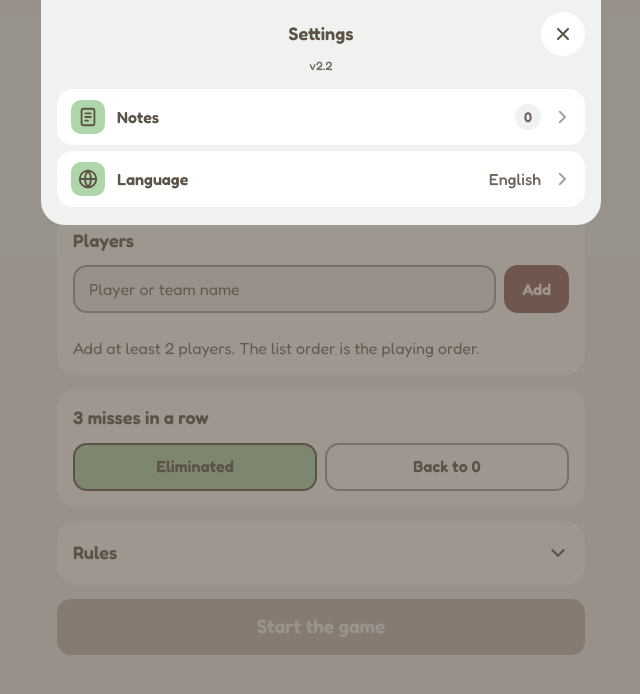
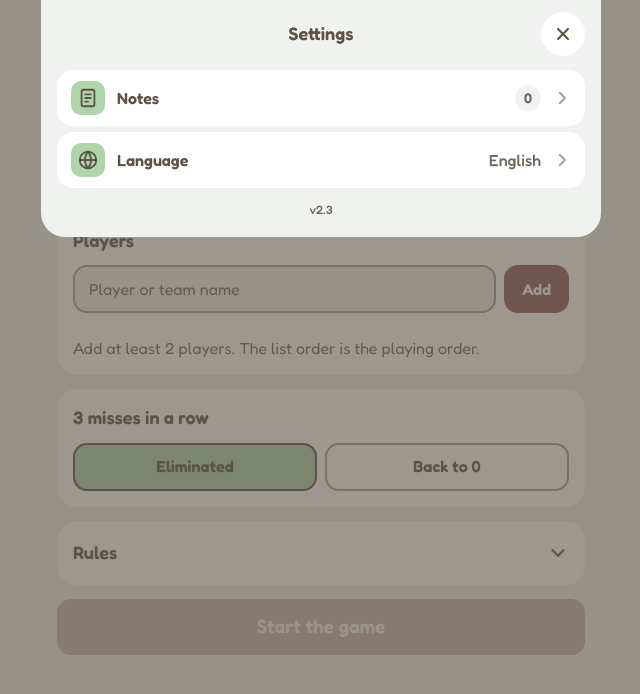
Before and after one commit to Womack82/molkky, a plain HTML site: page index.html in a window 1280 px wide. Both pictures are taken after a click on the button "Settings". Shown: the whole page, without its empty margins (319-959 px from the left). Drawn offline with Linux system fonts and the light colour scheme.

Commit message:
Version affichée en bas du panneau Réglages (v2.3)
Co-Authored-By: Claude Opus 5.5 <noreply@anthropic.com>

```diff
--- a/index.html
+++ b/index.html
@@ -545,7 +545,7 @@
   .sheet-head h2 { margin: 0; text-align: center; grid-column: 2; }
   .sheet-head #settings-back { grid-column: 1; grid-row: 1; }
   .sheet-head #settings-close { grid-column: 3; grid-row: 1; }
-  .sheet-head .sheet-ver { grid-column: 2; grid-row: 2; margin: 2px 0 0; text-align: center; align-self: auto; padding: 0; }
+  .sheet-ver { display: block; margin: 14px 0 0; padding: 0; text-align: center; }
   .round {
     width: 44px; height: 44px; min-width: 44px; min-height: 44px; padding: 0;
     border: 0; border-radius: 50%; background: var(--card); color: var(--text);
@@ -864,7 +864,6 @@
         <svg viewBox="0 0 24 24" width="20" height="20" fill="none" stroke="currentColor" stroke-width="2.5" stroke-linecap="round" stroke-linejoin="round" aria-hidden="true"><path d="M15 5l-7 7 7 7"/></svg>
       </button>
       <h2 id="settings-title" data-i18n="settings">Réglages</h2>
-      <span class="app-version sheet-ver"></span>
       <button type="button" id="settings-close" class="round" data-i18n-aria="close" aria-label="Fermer">
         <svg viewBox="0 0 24 24" width="20" height="20" fill="none" stroke="currentColor" stroke-width="2.5" stroke-linecap="round" aria-hidden="true"><path d="M6 6l12 12M18 6L6 18"/></svg>
       </button>
@@ -888,6 +887,7 @@
       <button type="button" class="set-row" role="radio" data-lang="en" lang="en"><span class="set-txt">English</span><span class="set-check" aria-hidden="true"></span></button>
       <button type="button" class="set-row" role="radio" data-lang="es" lang="es"><span class="set-txt">Español</span><span class="set-check" aria-hidden="true"></span></button>
     </div>
+    <span class="app-version sheet-ver"></span>
   </div>
 </dialog>
 
@@ -936,7 +936,7 @@
 (function () {
   'use strict';
 
-  var APP_VERSION = '2.2'; // à augmenter à chaque mise à jour (1.1, 1.2...)
+  var APP_VERSION = '2.3'; // à augmenter à chaque mise à jour (1.1, 1.2...)
   var STORAGE_KEY = 'molkky-compteur-v1';
   var NOTES_KEY = 'molkky-notes';
   var MAIN = { target: 50, back: 25 };     // partie principale
--- a/sw.js
+++ b/sw.js
@@ -1,6 +1,6 @@
 // Service worker : garde l'app en cache pour qu'elle marche sans réseau.
 // Changer CACHE à chaque mise à jour des fichiers listés pour forcer les téléphones à les recharger.
-const CACHE = 'molkky-2.2'; // suit la version de l'app (APP_VERSION dans index.html)
+const CACHE = 'molkky-2.3'; // suit la version de l'app (APP_VERSION dans index.html)
 const ASSETS = [
   './',
   'index.html',
```
